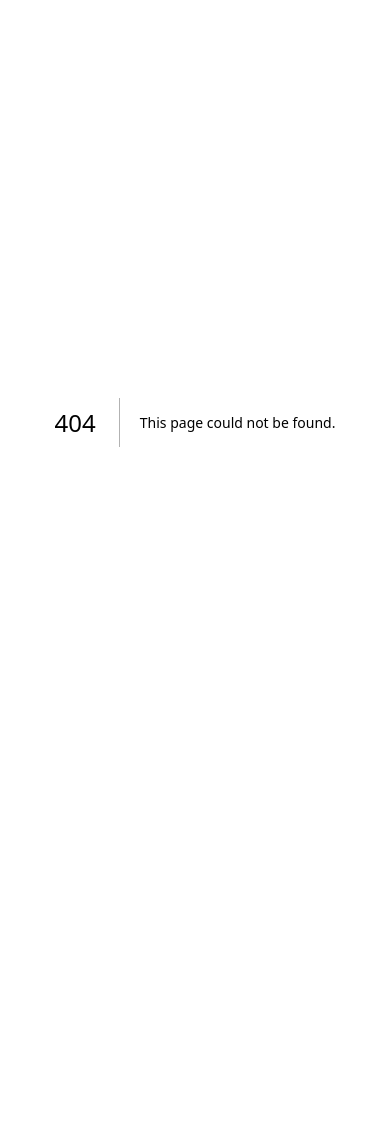
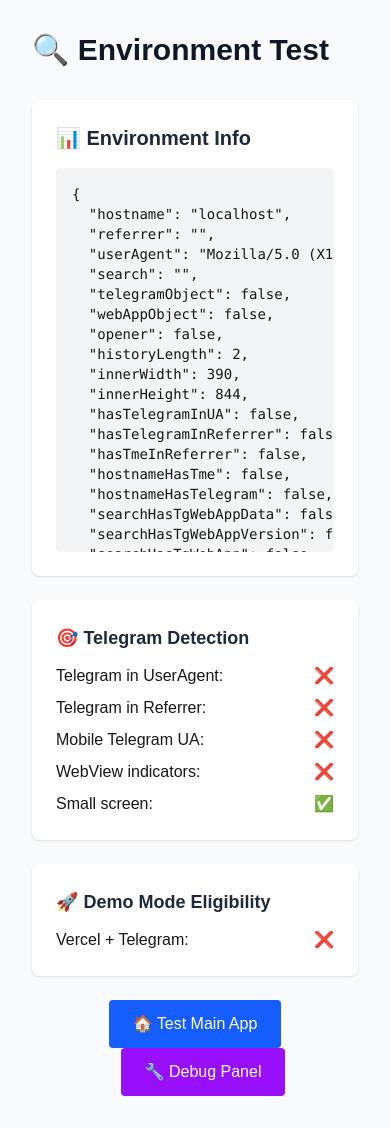
Before and after one commit to azatvadjipov/gptworks2, a Next.js app: page /env-test in a window 390 px wide. Before the commit this address had no page. Before the commit the page ends 844 px from the top, so only its background shows below. Built offline with nearby package versions, Linux system fonts and the light colour scheme.

Commit message:
Add environment test page for debugging Telegram detection
- Create /env-test page to show all environment variables
- Display Telegram detection status and demo mode eligibility
- Help debug mobile vs desktop Telegram detection issues

```diff
--- /dev/null
+++ b/src/app/env-test/page.tsx
@@ -0,0 +1,114 @@
+'use client'
+
+import Link from 'next/link'
+
+export default function EnvTestPage() {
+  const getEnvInfo = () => {
+    if (typeof window === 'undefined') return {}
+
+    return {
+      hostname: window.location.hostname,
+      referrer: document.referrer,
+      userAgent: navigator.userAgent,
+      search: window.location.search,
+      telegramObject: !!window.Telegram,
+      webAppObject: !!window.Telegram?.WebApp,
+      opener: !!window.opener,
+      historyLength: window.history.length,
+      innerWidth: window.innerWidth,
+      innerHeight: window.innerHeight,
+      // Check various conditions
+      hasTelegramInUA: /telegram/i.test(navigator.userAgent),
+      hasTelegramInReferrer: /telegram/i.test(document.referrer),
+      hasTmeInReferrer: /t\.me/i.test(document.referrer),
+      hostnameHasTme: window.location.hostname.includes('t.me'),
+      hostnameHasTelegram: window.location.hostname.includes('telegram'),
+      searchHasTgWebAppData: window.location.search.includes('tgWebAppData'),
+      searchHasTgWebAppVersion: window.location.search.includes('tgWebAppVersion'),
+      searchHasTgWebApp: window.location.search.includes('tgWebApp'),
+      searchHasEmbed: window.location.search.includes('embed'),
+      noOpenerLimitedHistory: !window.opener && window.history.length <= 1,
+      smallScreen: window.innerWidth < 500 && window.innerHeight < 900,
+      // Mobile Telegram patterns
+      mobileTelegramUA: /Android.*Telegram|Telegram.*Android|iPhone.*Telegram|Telegram.*iPhone/i.test(navigator.userAgent),
+      // Vercel + Telegram detection
+      isVercelFromTelegram: window.location.hostname.includes('vercel.app') && (
+        (/telegram/i.test(document.referrer) || /t\.me/i.test(document.referrer)) ||
+        /Android.*Telegram|Telegram.*Android|iPhone.*Telegram|Telegram.*iPhone/i.test(navigator.userAgent) ||
+        window.location.search.includes('tgWebApp') ||
+        window.location.search.includes('embed') ||
+        (!window.opener && window.history.length <= 1)
+      )
+    }
+  }
+
+  const envInfo = getEnvInfo()
+
+  return (
+    <div className="min-h-screen p-8 bg-gray-50">
+      <div className="max-w-4xl mx-auto">
+        <h1 className="text-3xl font-bold mb-8 text-gray-900">🔍 Environment Test</h1>
+
+        <div className="bg-white rounded-lg shadow p-6 mb-6">
+          <h2 className="text-xl font-semibold mb-4 text-gray-800">📊 Environment Info</h2>
+          <pre className="text-sm bg-gray-100 p-4 rounded overflow-auto max-h-96">
+            {JSON.stringify(envInfo, null, 2)}
+          </pre>
+        </div>
+
+        <div className="grid grid-cols-1 md:grid-cols-2 gap-6">
+          <div className="bg-white rounded-lg shadow p-6">
+            <h3 className="text-lg font-semibold mb-3 text-gray-800">🎯 Telegram Detection</h3>
+            <div className="space-y-2">
+              <div className="flex justify-between">
+                <span>Telegram in UserAgent:</span>
+                <span className={envInfo.hasTelegramInUA ? 'text-green-600 font-bold' : 'text-red-600'}>{envInfo.hasTelegramInUA ? '✅' : '❌'}</span>
+              </div>
+              <div className="flex justify-between">
+                <span>Telegram in Referrer:</span>
+                <span className={envInfo.hasTelegramInReferrer ? 'text-green-600 font-bold' : 'text-red-600'}>{envInfo.hasTelegramInReferrer ? '✅' : '❌'}</span>
+              </div>
+              <div className="flex justify-between">
+                <span>Mobile Telegram UA:</span>
+                <span className={envInfo.mobileTelegramUA ? 'text-green-600 font-bold' : 'text-red-600'}>{envInfo.mobileTelegramUA ? '✅' : '❌'}</span>
+              </div>
+              <div className="flex justify-between">
+                <span>WebView indicators:</span>
+                <span className={envInfo.noOpenerLimitedHistory ? 'text-green-600 font-bold' : 'text-red-600'}>{envInfo.noOpenerLimitedHistory ? '✅' : '❌'}</span>
+              </div>
+              <div className="flex justify-between">
+                <span>Small screen:</span>
+                <span className={envInfo.smallScreen ? 'text-green-600 font-bold' : 'text-red-600'}>{envInfo.smallScreen ? '✅' : '❌'}</span>
+              </div>
+            </div>
+          </div>
+
+          <div className="bg-white rounded-lg shadow p-6">
+            <h3 className="text-lg font-semibold mb-3 text-gray-800">🚀 Demo Mode Eligibility</h3>
+            <div className="space-y-2">
+              <div className="flex justify-between">
+                <span>Vercel + Telegram:</span>
+                <span className={envInfo.isVercelFromTelegram ? 'text-green-600 font-bold text-lg' : 'text-red-600'}>{envInfo.isVercelFromTelegram ? '✅ DEMO MODE' : '❌'}</span>
+              </div>
+            </div>
+          </div>
+        </div>
+
+        <div className="mt-6 text-center">
+          <Link
+            href="/"
+            className="inline-block bg-blue-600 text-white px-6 py-3 rounded hover:bg-blue-700 transition-colors"
+          >
+            🏠 Test Main App
+          </Link>
+          <Link
+            href="/debug"
+            className="inline-block ml-4 bg-purple-600 text-white px-6 py-3 rounded hover:bg-purple-700 transition-colors"
+          >
+            🔧 Debug Panel
+          </Link>
+        </div>
+      </div>
+    </div>
+  )
+}
```
